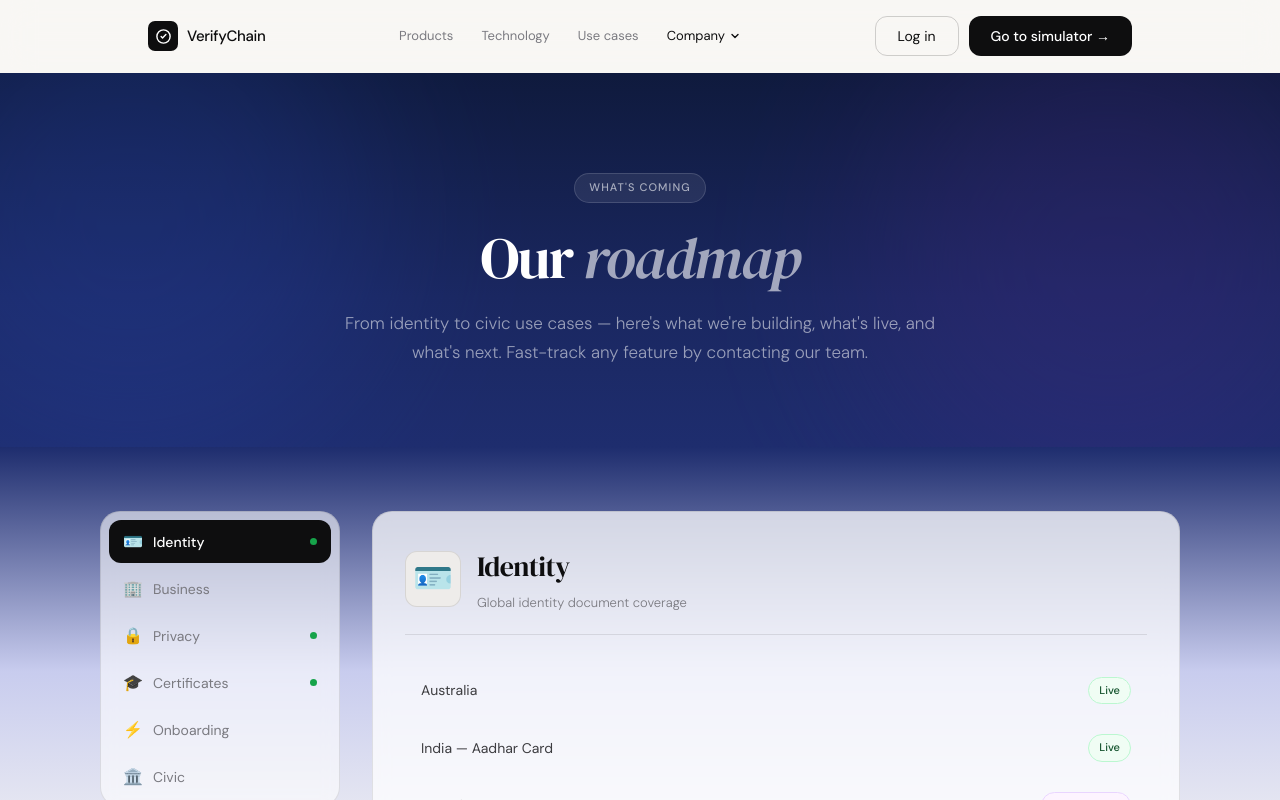
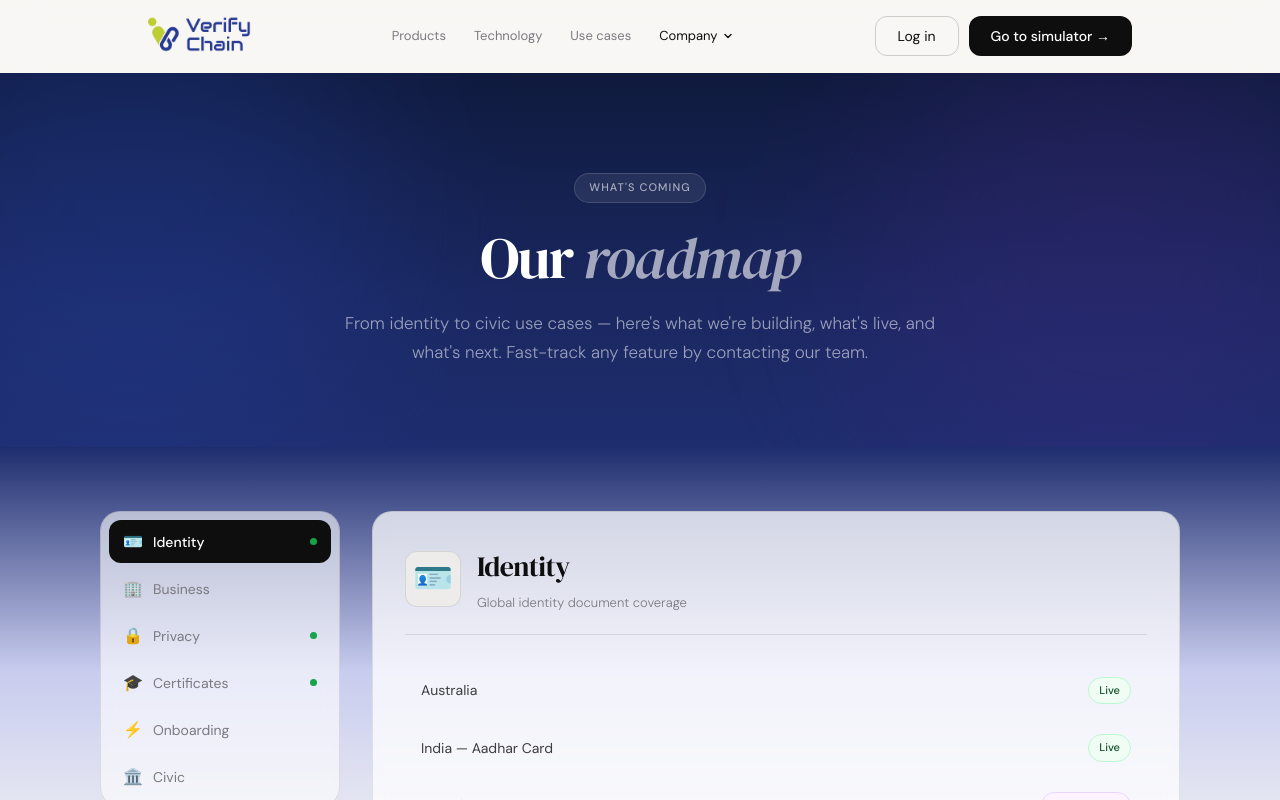
Before and after one commit to sabrinatand/verifychain, a React (Vite) app: page /roadmap in a window 1280 px wide. Shown: the top 800 px of the page. Built offline with nearby package versions, Linux system fonts and the light colour scheme.

Commit message:
Added VerifyChain logo on the navbar

```diff
--- a/src/components/Hero.jsx
+++ b/src/components/Hero.jsx
@@ -28,9 +28,9 @@ export default function Hero() {
           </h1>
 
           <p className="hero-sub">
-            VerifyChain is the blockchain-powered platform that lets organisations
-            confirm identity, age, qualifications and criminal history — in minutes,
-            with zero data exposure.
+            VerifyChain is a secure, flexible verification platform that lets
+            organisations confirm identity, age, qualifications and
+            criminal history - in minutes, on any device, with zero data exposure.
           </p>
 
           <div className="hero-actions">
--- a/src/components/Nav.css
+++ b/src/components/Nav.css
@@ -37,17 +37,11 @@
   flex-shrink: 0;
 }
 
-.logo-mark {
-  width: 30px;
-  height: 30px;
-  background: var(--ink);
-  border-radius: 7px;
-  display: flex;
-  align-items: center;
-  justify-content: center;
+.nav-logo-img {
+  height: 40px;
+  width: auto;
+  display: block;
 }
-
-.logo-mark svg { width: 17px; height: 17px; }
 
 .nav-links {
   display: flex;
--- a/src/components/Nav.jsx
+++ b/src/components/Nav.jsx
@@ -36,14 +36,7 @@ export default function Nav() {
     <nav className={`nav ${scrolled ? "nav--scrolled" : ""}`}>
       <div className="nav-inner">
         <Link to="/" className="nav-logo">
-          <div className="logo-mark">
-            <svg viewBox="0 0 18 18" fill="none">
-              <circle cx="9" cy="9" r="7" stroke="white" strokeWidth="1.5" fill="none"/>
-              <path d="M6.5 9L8 10.5L11.5 7" stroke="white" strokeWidth="1.5"
-                strokeLinecap="round" strokeLinejoin="round"/>
-            </svg>
-          </div>
-          <span>VerifyChain</span>
+          <img src="/verifychain-logo.png" alt="VerifyChain" className="nav-logo-img" />
         </Link>
 
         <ul className="nav-links">
```
Also changed, not shown: public/verifychain-logo.png (added).
